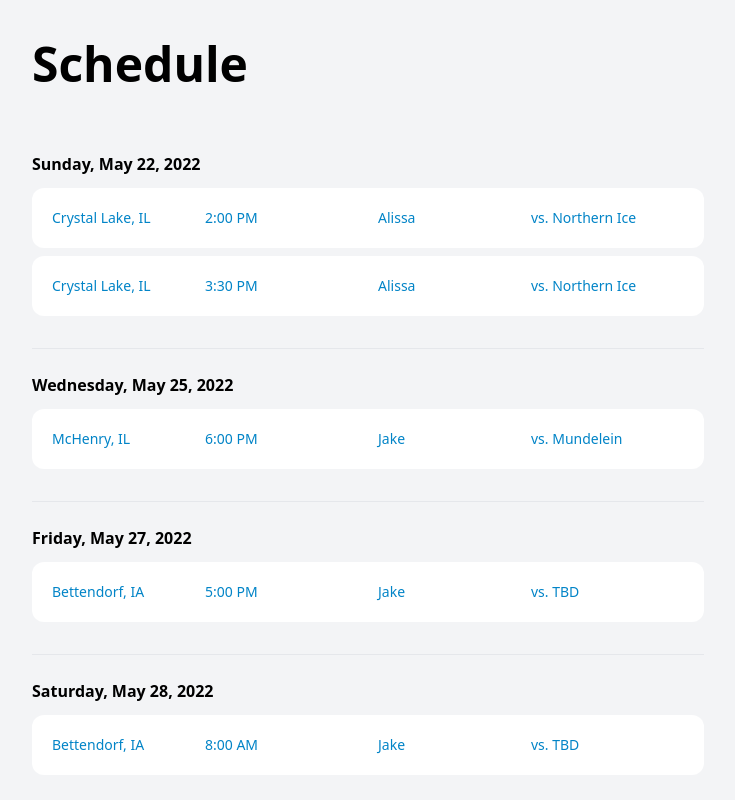
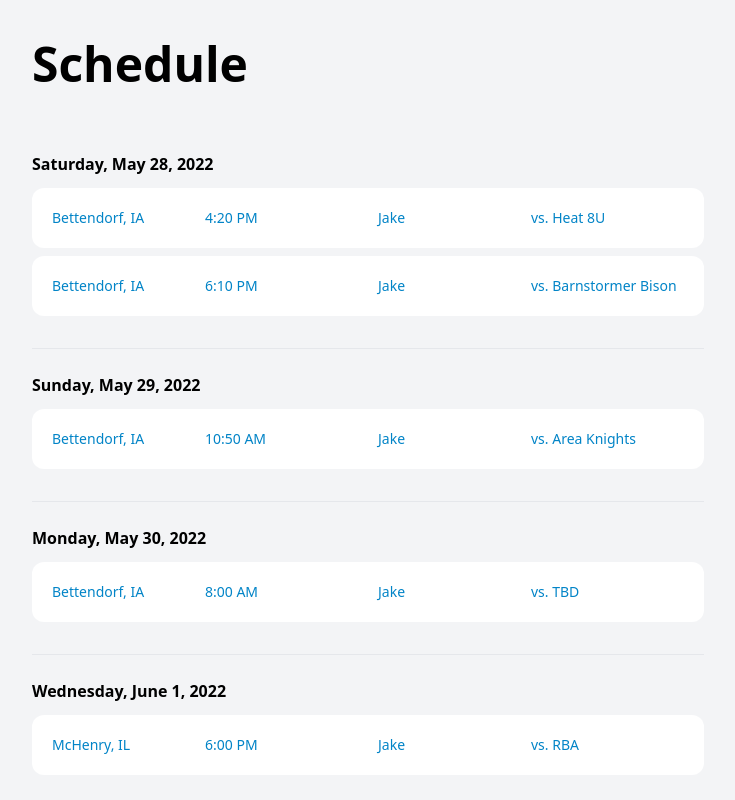
Before and after one commit to joelohrdev/game-schedule, a Nuxt app: page / in a window 1280 px wide. Shown: the top 800 px of the page, without its empty margins (272-1007 px from the left). Built offline with nearby package versions, Linux system fonts and the light colour scheme.

Commit message:
Update app.vue

```diff
--- a/app.vue
+++ b/app.vue
@@ -55,56 +55,33 @@ const kaileeGames = [
 ]
 
 const alissaGames = [
-  {
-    id: 1,
-    name: 'Alissa',
-    address: 'Crystal Lake, IL',
-    date: '2022-05-22',
-    time: '2:00 PM',
-    vs: 'Northern Ice',
-  },
-  {
-    id: 2,
-    name: 'Alissa',
-    address: 'Crystal Lake, IL',
-    date: '2022-05-22',
-    time: '3:30 PM',
-    vs: 'Northern Ice',
-  },
+
 ]
 
 const jakeGames = [
   {
     id: 11,
     name: 'Jake',
-    address: 'McHenry, IL',
-    date: '2022-05-25',
-    time: '6:00 PM',
-    vs: 'Mundelein',
+    address: 'Bettendorf, IA',
+    date: '2022-05-28',
+    time: '4:20 PM',
+    vs: 'Heat 8U',
   },
   {
     id: 12,
     name: 'Jake',
     address: 'Bettendorf, IA',
-    date: '2022-05-27',
-    time: '5:00 PM',
-    vs: 'TBD',
-  },
-  {
-    id: 13,
-    name: 'Jake',
-    address: 'Bettendorf, IA',
     date: '2022-05-28',
-    time: '8:00 AM',
-    vs: 'TBD',
+    time: '6:10 PM',
+    vs: 'Barnstormer Bison',
   },
   {
     id: 14,
     name: 'Jake',
     address: 'Bettendorf, IA',
     date: '2022-05-29',
-    time: '8:00 AM',
-    vs: 'TBD',
+    time: '10:50 AM',
+    vs: 'Area Knights',
   },
   {
     id: 15,
```
